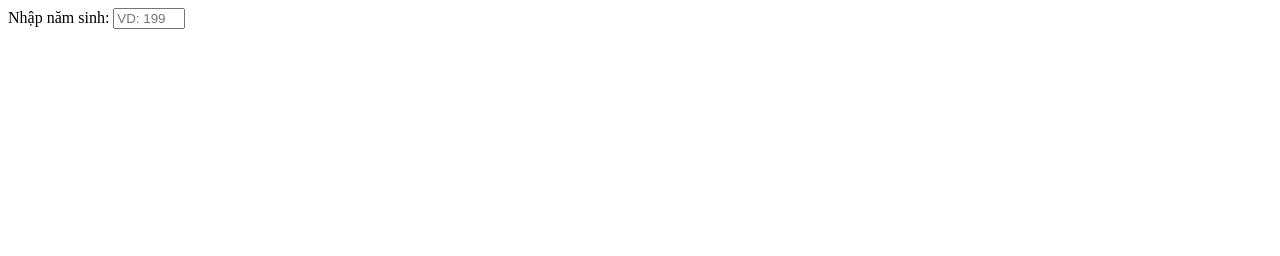
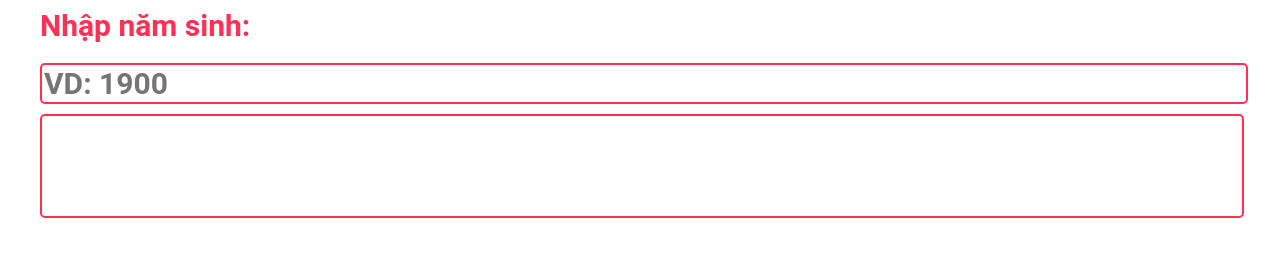
Before and after one commit to dothi2k1/dovanthit2303, a plain HTML site: page lab2.html in a window 1280 px wide. Drawn offline with Linux system fonts and the light colour scheme.

Commit message:
thêm css

```diff
--- a/lab2.html
+++ b/lab2.html
@@ -9,9 +9,39 @@
 </head>
 
 <body>
-    <label for="">Nhập năm sinh:</label>
-    <input oninput="tinhtuoi()" min="1900" max="2023" id="date" type="number" placeholder="VD: 1990">
-    <div id="age"></div>
+    <style>
+        * {
+            font-size: 30px;
+            font-family: roboto;
+            color: rgb(255, 50, 85);
+            font-weight: bold;
+        }
+
+        #age {
+            margin-top: 10px;
+            width: 100%;
+            height: 100px;
+            border: 2px solid rgb(255, 50, 85);
+            border-radius: 5px;
+        }
+
+        input {
+            margin-top: 20px;
+            width: 100%;
+            border: 2px solid rgb(255, 50, 85);
+            border-radius: 5px;
+        }
+
+        .wrap {
+            max-width: 1200px;
+            margin: 0 auto;
+        }
+    </style>
+    <div class="wrap">
+        <label for="">Nhập năm sinh:</label>
+        <input oninput="tinhtuoi()" min="1900" max="2023" id="date" type="number" placeholder="VD: 1900">
+        <div id="age"></div>
+    </div>
     <script>
         const now = new Date();
         const year = now.getFullYear();
```
Also changed, not shown: lab1.html (+28 -0 lines).
